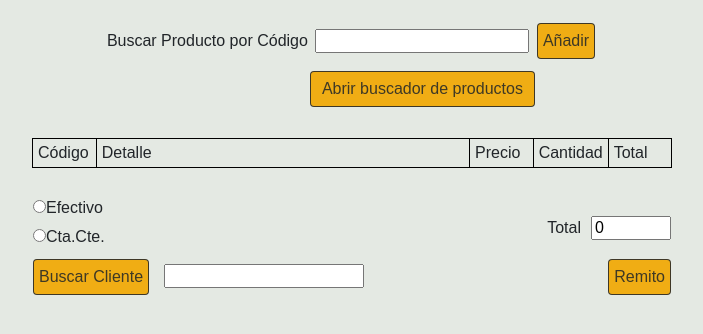
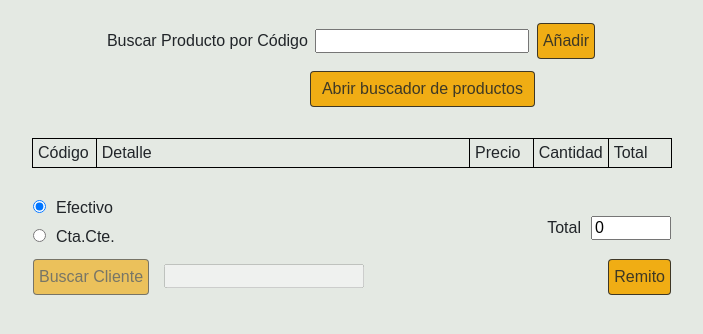
Before and after one commit to MatiasAdrian4/lubricentro_myc, a Django app: page /lubricentro_myc/ventas/ in a window 1280 px wide; the page is wider, and only the part inside the window is pictured. Shown: the part 226-560 px from the top of that part, without its empty margins (288-991 px from the left). Run offline with Django 3.2, Linux system fonts and the light colour scheme; some libraries are stand-ins or nearby versions.

Commit message:
disabled search client when payment is efectivo

```diff
--- a/django_project/lubricentro_myc/templates/buscador_clientes_modal.html
+++ b/django_project/lubricentro_myc/templates/buscador_clientes_modal.html
@@ -69,13 +69,13 @@ new Vue({
       },
       close() {
         if($('.cli-selected').length > 0) {
-          var codigo_cliente = $('#buscador-clientes-modal .modal-body .resultados tbody tr:has("td .cli-selected") td:nth-child(1)').text();
-          var nombre_cliente = $('#buscador-clientes-modal .modal-body .resultados tbody tr:has("td .cli-selected") td:nth-child(2)').text();
-          $('.resumen-venta tr:nth-child(2) td:nth-child(1) input')[0].value = codigo_cliente
-          $('.resumen-venta tr:nth-child(2) td:nth-child(1) input')[1].value = nombre_cliente
+          var codigo = $('#buscador-clientes-modal .modal-body .resultados tbody tr:has("td .cli-selected") td:nth-child(1)').text();
+          var nombre = $('#buscador-clientes-modal .modal-body .resultados tbody tr:has("td .cli-selected") td:nth-child(2)').text();
+          $('.resumen-venta tr:nth-child(2) td:nth-child(1) input')[0].value = codigo
+          $('.resumen-venta tr:nth-child(2) td:nth-child(1) input')[1].value = nombre
         }
-        var nombre = $('#buscador-clientes-modal .modal-body table tr:nth-child(1) td:nth-child(2) input').val("")
-        var resultados = $('#buscador-clientes-modal .modal-body .resultados tbody')[0].innerHTML = ``
+        $('#buscador-clientes-modal .modal-body table tr:nth-child(1) td:nth-child(2) input').val("")
+        $('#buscador-clientes-modal .modal-body .resultados tbody')[0].innerHTML = ``
       }
     },
     data: {},
--- a/django_project/lubricentro_myc/templates/ventas.html
+++ b/django_project/lubricentro_myc/templates/ventas.html
@@ -36,16 +36,16 @@
             <table class="resumen-venta">
               <tr>
                 <td>
-                  <input type="radio" name="pago" value="Efectivo">Efectivo<br>
-                  <input type="radio" name="pago" value="Cta.Cte.">Cta.Cte.<br>
+                  <input type="radio" checked name="pago" value="E" style="margin-right: 10px" onClick="check($(this))">Efectivo<br>
+                  <input type="radio" name="pago" value="CC" style="margin-right: 10px" onClick="check($(this))">Cta.Cte.<br>
                 </td>
                 <td><span>Total<input readonly type="text" value="0"></span></td>
               </tr>
               <tr>
                 <td>
-                  <button type="button" class="btn btn-primary vue-btn" style="margin-right: 10px" data-toggle="modal" data-target="#buscador-clientes-modal">Buscar Cliente</button>
+                  <button type="button" disabled class="btn btn-primary vue-btn" style="margin-right: 10px" data-toggle="modal" data-target="#buscador-clientes-modal">Buscar Cliente</button>
                   <input hidden type="text">
-                  <input readonly type="text" style="width: 200px">
+                  <input readonly disabled type="text" style="width: 200px">
                 </td>
                 <td><button class="btn btn-default" style="float: right" onClick="generar_remito()">Remito</button></td>
               </tr>
@@ -65,6 +65,18 @@
       }
 
       reload_js();
+
+      function check(opcion) {
+        if(opcion.val() == "E") {
+          $('.resumen-venta tr:nth-child(2) td:nth-child(1) button')[0].disabled = true
+          $('.resumen-venta tr:nth-child(2) td:nth-child(1) input')[1].disabled = true
+          $('.resumen-venta tr:nth-child(2) td:nth-child(1) input')[0].value = ""
+          $('.resumen-venta tr:nth-child(2) td:nth-child(1) input')[1].value = ""
+        } else if(opcion.val() == "CC") {
+          $('.resumen-venta tr:nth-child(2) td:nth-child(1) button')[0].disabled = false
+          $('.resumen-venta tr:nth-child(2) td:nth-child(1) input')[1].disabled = false
+        }
+      }
 
       function buscar_producto() {
           var codigo = document.getElementById('codigo').value
```
Lines whose indentation alone changed are shown as unchanged.
